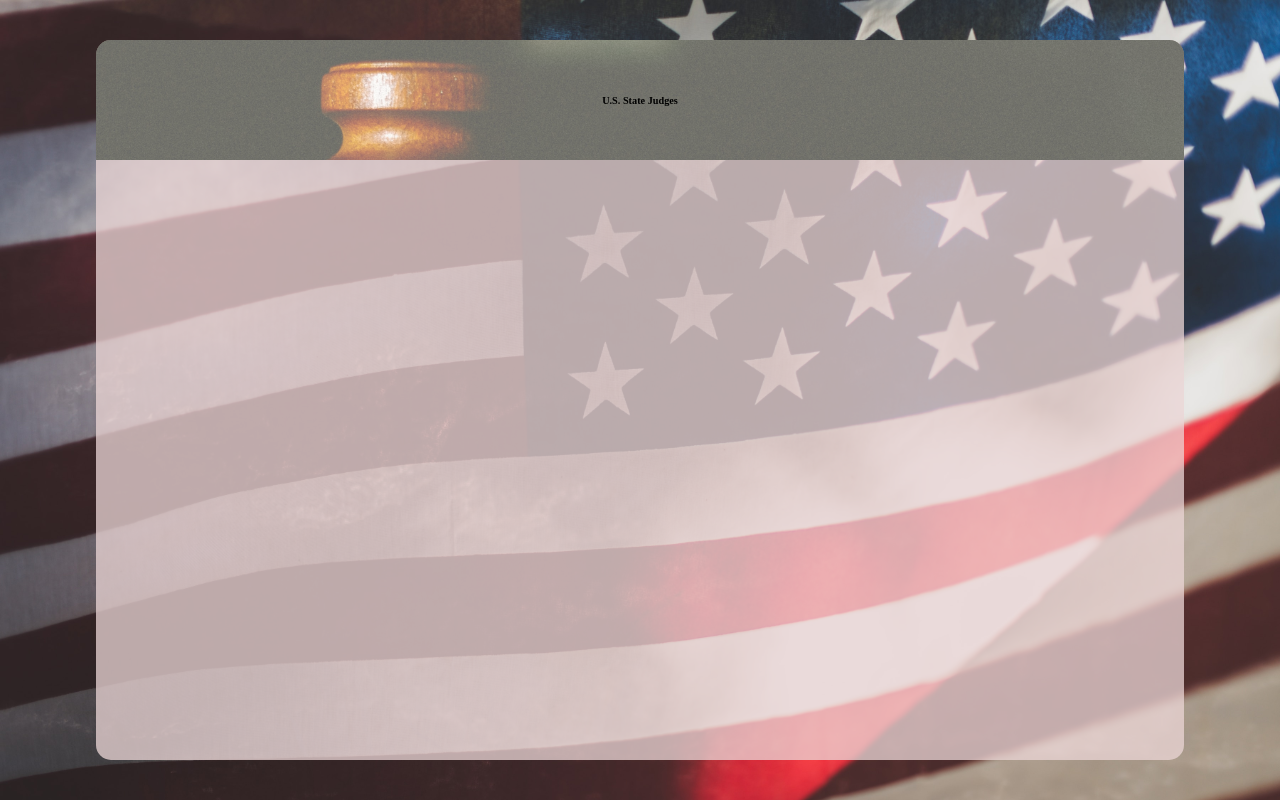
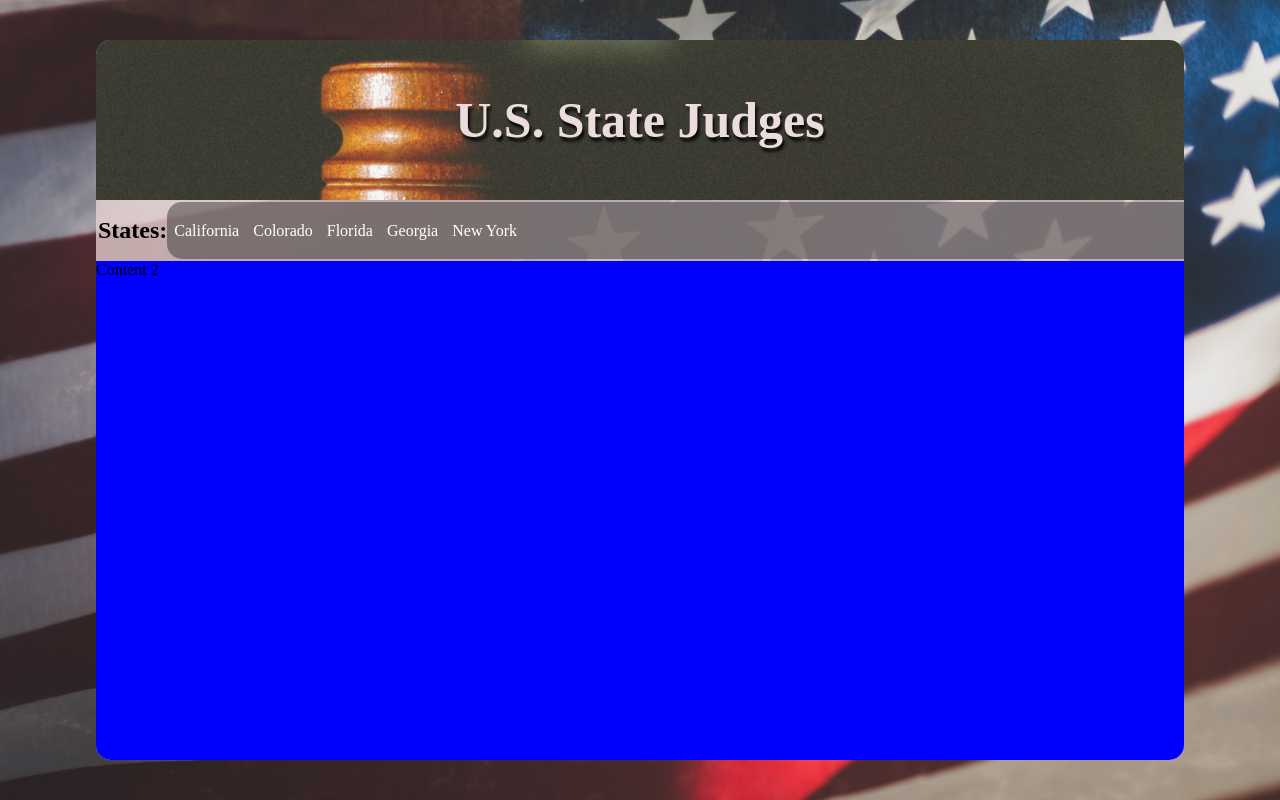
Before and after one commit to Phelyks/Project_JudgesUSACounties, a plain HTML site: page index.html in a window 1280 px wide. Drawn offline with Linux system fonts and the light colour scheme.

```diff
--- a/Assets/script.js
+++ b/Assets/script.js
@@ -0,0 +1,11 @@
+// JS for Navbar setting .active item's class or scroll behavior
+
+const navbarItems = document.querySelectorAll(".navbar-item");
+
+navbarItems.forEach(item => {
+    item.addEventListener('click',() => {
+        navbarItems.forEach(item =>
+            item.classList.remove("active"));
+            item.classList.add("active")
+    })
+})
--- a/Assets/styles.css
+++ b/Assets/styles.css
@@ -37,7 +37,7 @@ body {
     z-index: 2;
     width: 100%;
     height: 15vh;
-    background-color: rgba(255, 255, 255, 0.404);
+    background-color: rgba(255, 255, 255, 0.178);
     border-radius: 15px 15px 0px 0px;
     display: flex;
     flex-direction: column;
@@ -46,12 +46,99 @@ body {
     font-size: 32%;
 }
 
+.heading {
+    font-size: 15px;
+    text-shadow: 2px 4px 3px rgba(3, 0, 0, 0.87);
+    color: rgb(235, 221, 221);
+}
+
+.section {
+    width: 100%;
+    height: 75vh;
+    position: relative;
+    /* background-color: black; */
+    border-radius: 0px 0px 15px 15px;
+    z-index: 1;
+    display: flex;
+    flex-direction: column;
+    align-items: center;
+    justify-items: center;
+}
+
+.nav {
+    width: 100%;
+    overflow: hidden;
+    position: relative;
+    height: 8vh;
+    /* background-color: black; */
+    display: flex;
+    flex-direction: row;
+    align-items: center;
+    justify-content: left;
+    padding-left: 2px;
+}
+
+.content {
+    width: 100%;
+    position: relative;
+    height: 65vh;
+    background-color: blue;
+    border-radius: inherit;
+}
+
+.navbar {
+    width: 100%;
+    white-space: nowrap;
+    overflow-x: auto;
+    background-color: #3333337e;
+    border-radius: 15px 0px 0px 15px;
+    height: 57px;
+    display: flex;
+    align-items: center;
+}
+
+.navbar-item {
+    display: inline-block;
+    padding: 5px 7px;
+    color: white;
+}
+.active {
+    color: blue;
+    font-size: 20px;
+    background-color: white;
+    border-radius: 5px;
+}
 
 /* For width 400px and larger */
 @media only screen and (min-width:400px){
     body {
         /* Background image for width 400px and above */
         background-image: url(./Images/usa\ flag\ tablet.png)
+    }
+
+    .heading {
+        font-size: 25px;
+
+    }
+
+    .gavel {
+        height: 20vh;
+    }
+    .gavel-items {
+        height: 20vh;
+    }
+
+    .section {
+        width: 100%;
+        height: 70vh;
+        position: relative;
+        /* background-color: black; */
+        border-radius: 0px 0px 15px 15px;
+        z-index: 1;
+        display: flex;
+        flex-direction: column;
+        align-items: center;
+        justify-items: center;
     }
 }
 
@@ -61,6 +148,10 @@ body {
         /* Background image for width 768px and larger */
         background-image: url(./Images/usa\ flag\ desktop.jpg);
     }
+
+    .heading {
+        font-size: 25px;
+    }
 }
 
 /* For width 1200px and larger */
@@ -69,4 +160,7 @@ body {
         /* Background image width 1200px and larger */
         background-image: url(./Images/usa\ flag\ desktop.jpg);
     }
+    .heading {
+        font-size: 25px;
+    }
 }
--- a/index.html
+++ b/index.html
@@ -16,6 +16,21 @@
                     <h1>U.S. State Judges</h1>
                 </div>
             </div>
+            <div class="section">
+                <div class="nav">
+                    <h2>States:</h2>
+                    <ul class="navbar">
+                        <li class="navbar-item">California</li>
+                        <li class="navbar-item">Colorado</li>
+                        <li class="navbar-item">Florida</li>
+                        <li class="navbar-item">Georgia</li>
+                        <li class="navbar-item">New York</li>
+                    </ul>
+                </div>
+                <div class="content">
+                    <p>Content 2</p>
+                </div>
+            </div>
         </div>
     </div>
 </body>
```
